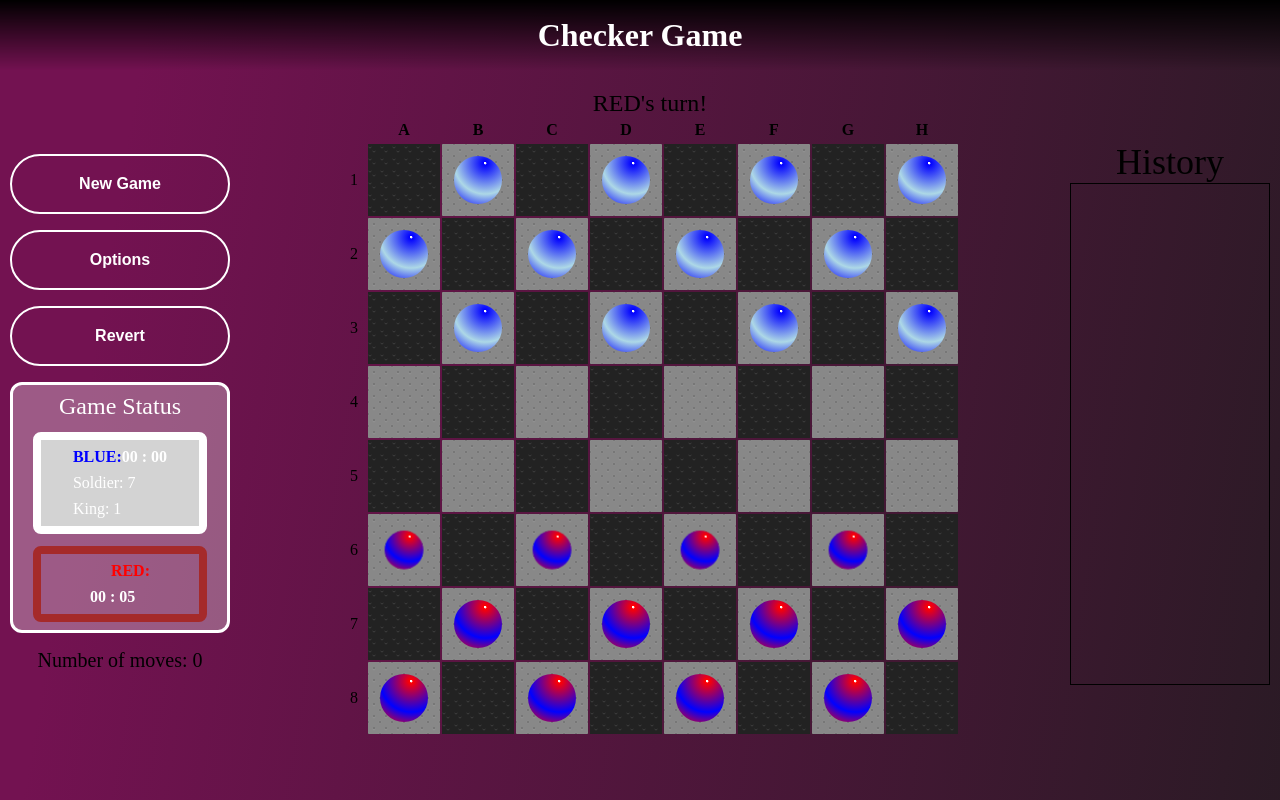
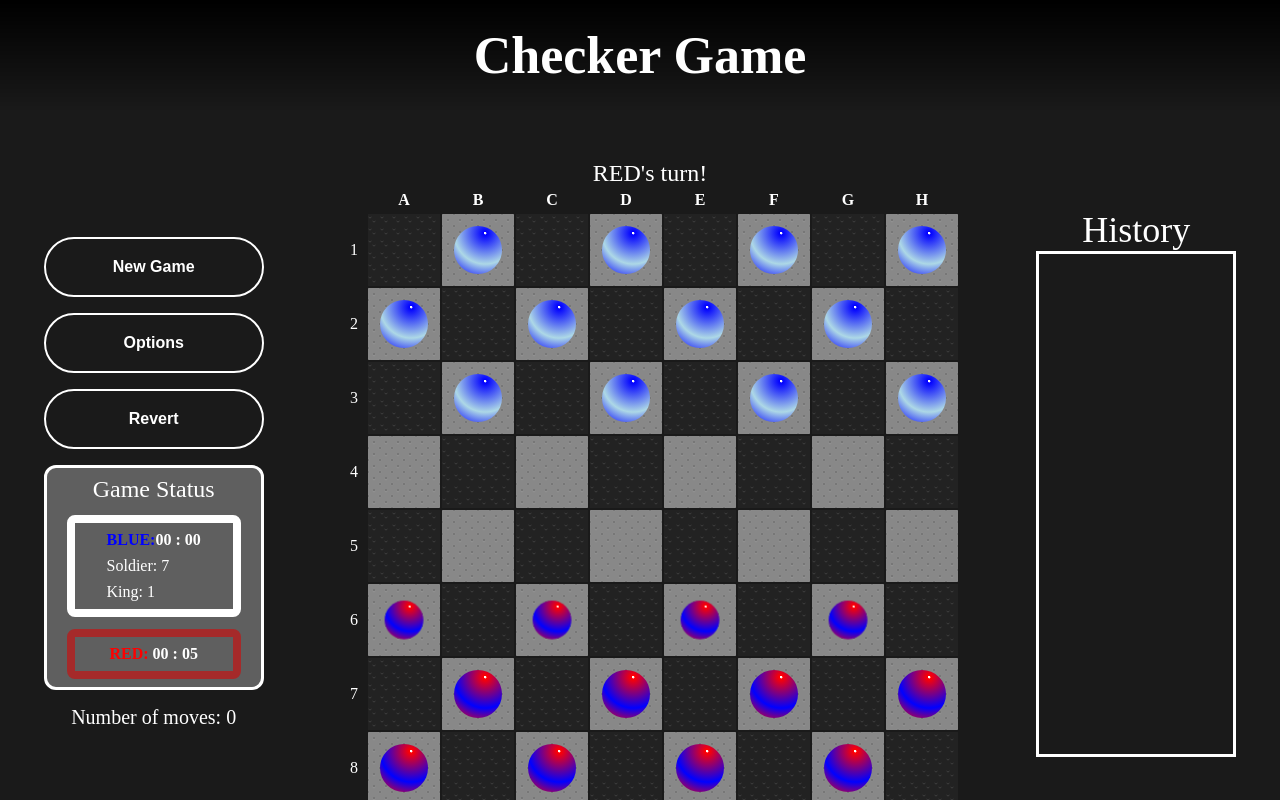
Before and after one commit to dreamcatcher0101/play-checker-game, a React (Create React App) app: page / in a window 1280 px wide. Built offline with nearby package versions, Linux system fonts and the light colour scheme.

Commit message:
feat: hide scroll bar

```diff
--- a/src/components/common/controlPanel/playTimePanel/index.tsx
+++ b/src/components/common/controlPanel/playTimePanel/index.tsx
@@ -62,10 +62,12 @@ export const PlayTimePanelComponent: React.FC = () => {
             : 'time-box-not-focused'
         }`}
       >
-        <span className="red-time-title play-time-title">RED:</span>{' '}
-        <span className="play-time">{`${convertPlayTimeToString(
-          playTime[GamePlayer.RED]
-        )}`}</span>
+        <div>
+          <span className="red-time-title play-time-title">RED:</span>{' '}
+          <span className="play-time">{`${convertPlayTimeToString(
+            playTime[GamePlayer.RED]
+          )}`}</span>
+        </div>
       </div>
     </div>
   );
--- a/src/components/common/controlPanel/playTimePanel/style.css
+++ b/src/components/common/controlPanel/playTimePanel/style.css
@@ -32,7 +32,7 @@
 
 .blue-time-box {
   /* background-color: blue; */
-  background-color: lightgray;
+  /* background-color: lightgray; */
 }
 
 .red-time-box {
--- a/src/components/common/header/style.css
+++ b/src/components/common/header/style.css
@@ -2,7 +2,8 @@
   position: relative;
   z-index: 10;
   height: 70px;
-  font-size: 32px;
+  font-size: 52px;
+  padding: 20px;
   font-weight: bold;
   color: white;
   display: flex;
--- a/src/components/common/historyPanel/style.css
+++ b/src/components/common/historyPanel/style.css
@@ -6,7 +6,7 @@
 }
 
 .history-panel {
-  border: 1px solid black;
+  border: 3px solid white;
   height: 500px;
   margin: 0px;
   overflow: auto;
@@ -15,4 +15,9 @@
 .history-record {
   font-size: 16px;
   text-align: left;
+  margin-top: 10px;
 }
+
+.history-panel::-webkit-scrollbar {
+  display: none;
+}
--- a/src/components/common/layout/style.css
+++ b/src/components/common/layout/style.css
@@ -1,5 +1,6 @@
 .layout__container {
   height: 100%;
+  color: white;
 }
 
 .layout-content__container {
@@ -10,9 +11,5 @@
   bottom: 0px;
   overflow: auto;
   padding-top: 70px;
-  background-image: linear-gradient(
-    99deg,
-    rgba(115, 18, 81, 1) 10.6%,
-    rgba(28, 28, 28, 1) 118%
-  );
+  background: hsl(0, 0%, 10%);
 }
--- a/src/components/view/gameBoard/style.css
+++ b/src/components/view/gameBoard/style.css
@@ -1,6 +1,7 @@
 .game-board-view {
   padding: 10px;
   display: flex;
-  justify-content: space-between;
+  justify-content: space-around;
   align-items: center;
+  margin-top: 70px;
 }
--- a/src/contexts/modal/style.css
+++ b/src/contexts/modal/style.css
@@ -13,7 +13,7 @@
 .modal__container {
   border-radius: 12px;
   background-color: white;
-  padding: 12px;
+  padding: 32px;
   display: grid;
   gap: 12px;
 }
```
